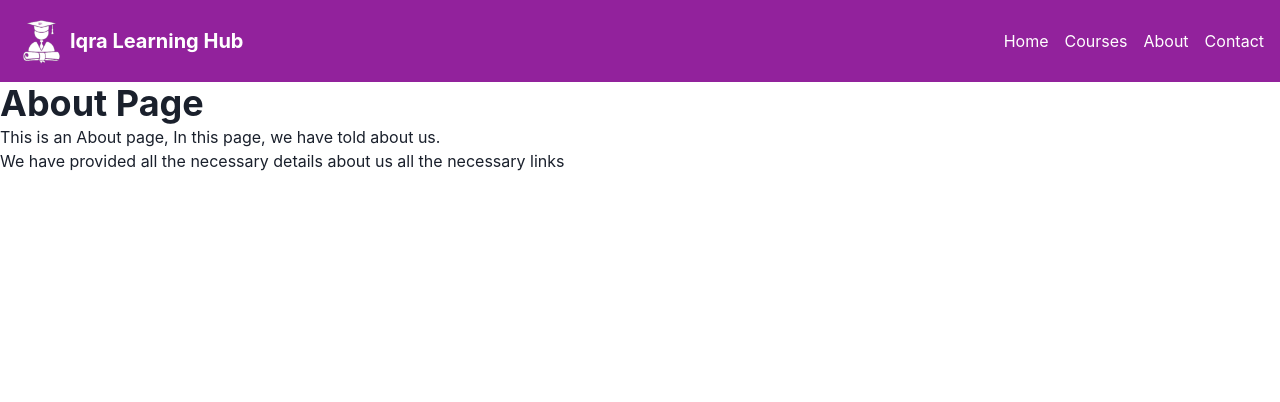
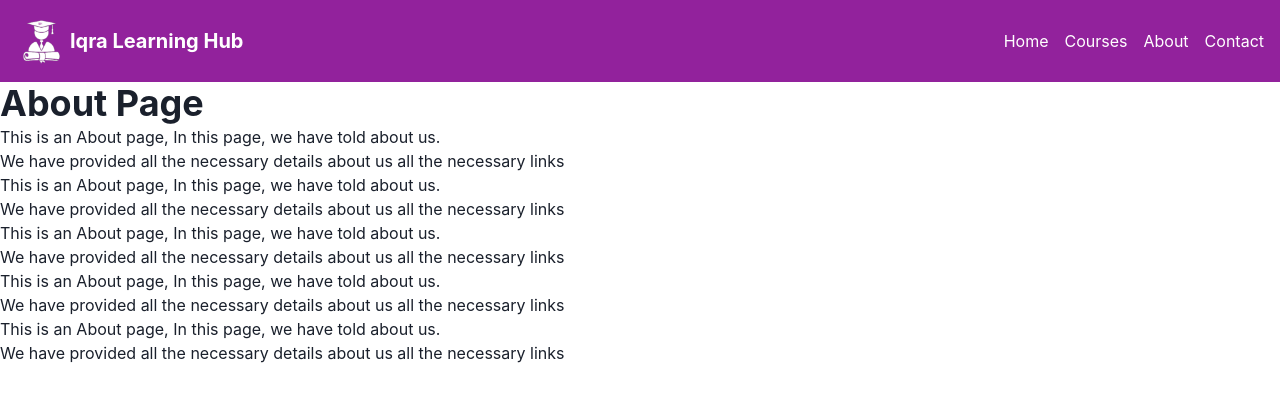
Before and after one commit to NaziaSayyad/learninghub_frontend, a React (Create React App) app in the folder my-app/: page /about in a window 1280 px wide. Shown: the top 402 px of the page. Built offline with nearby package versions, Linux system fonts and the light colour scheme.

Commit message:
some-changes

```diff
--- a/my-app/src/Pages/About/About.jsx
+++ b/my-app/src/Pages/About/About.jsx
@@ -7,6 +7,14 @@ function About() {
     <Heading> About Page </Heading>
     <Text>  This is an About page, In this page, we have told about us. </Text>
     <Text>  We have provided all the necessary details about us all the necessary links </Text>
+    <Text>  This is an About page, In this page, we have told about us. </Text>
+    <Text>  We have provided all the necessary details about us all the necessary links </Text>
+    <Text>  This is an About page, In this page, we have told about us. </Text>
+    <Text>  We have provided all the necessary details about us all the necessary links </Text>
+    <Text>  This is an About page, In this page, we have told about us. </Text>
+    <Text>  We have provided all the necessary details about us all the necessary links </Text>
+    <Text>  This is an About page, In this page, we have told about us. </Text>
+    <Text>  We have provided all the necessary details about us all the necessary links </Text>
     </>
   )
 }
```
